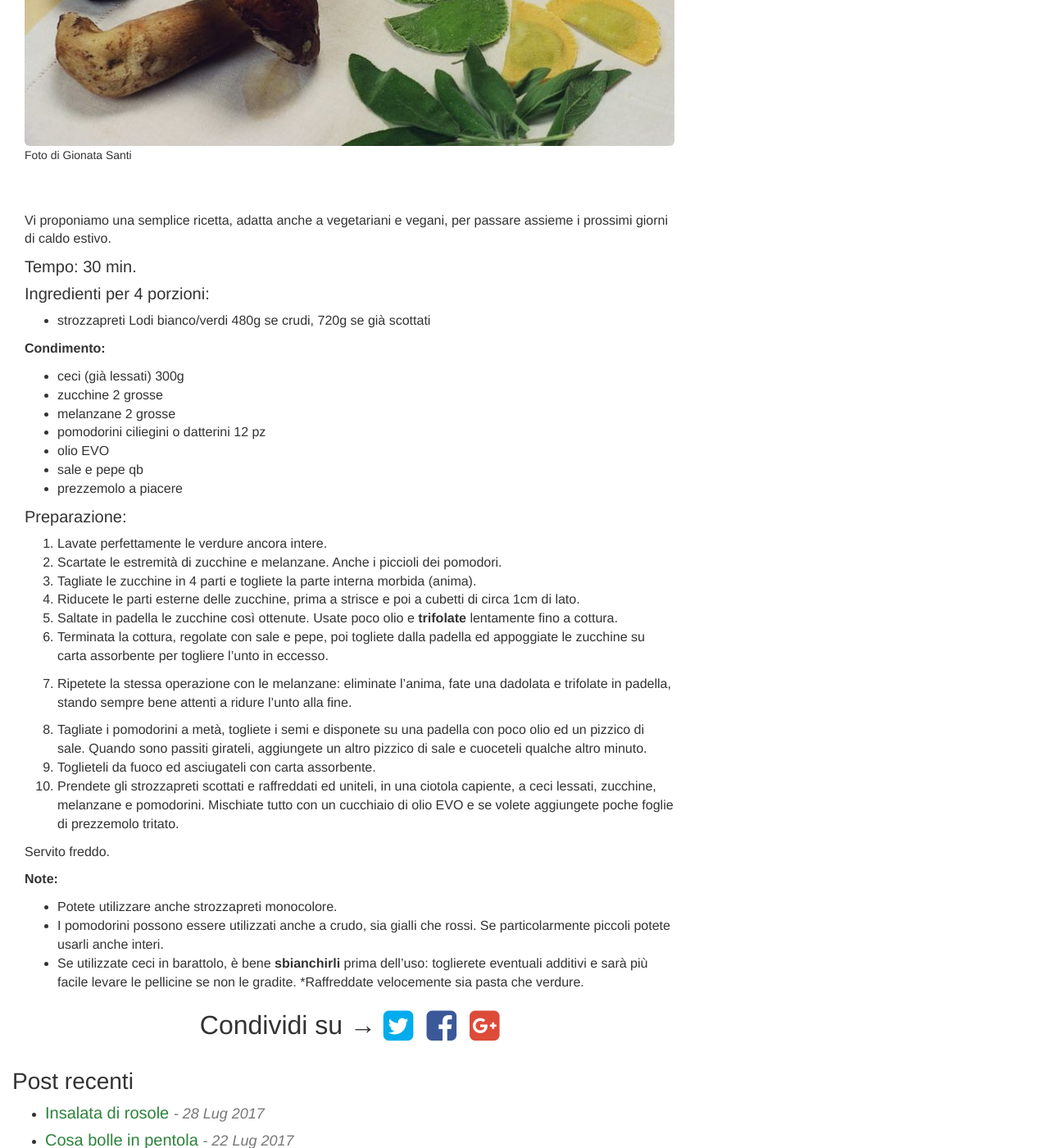
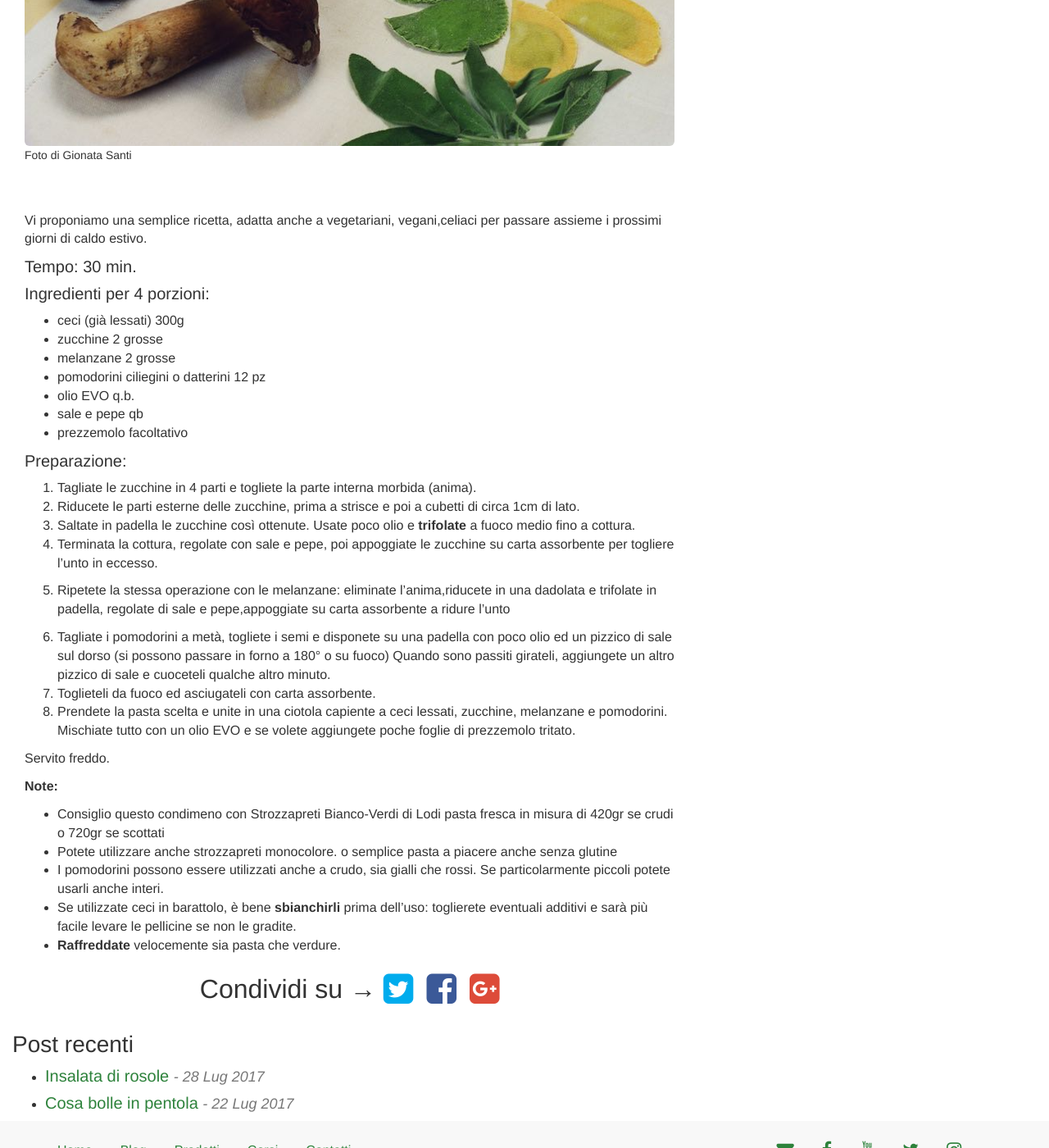
Before and after one commit to gioele-santi/cucina-di-lodi.github.io, a Jekyll site: the page built from _posts/2017-08-23-insalata_pasta.md, in a window 1280 px wide and 1400 px high, scrolled down 618 px. Shown: the whole window at 82% size. Built offline with Jekyll 4.4.1, drawn with Linux system fonts in a browser that asks for light colours; nearby versions of some CDN libraries; some web fonts are replaced; some of the changed text lies outside the part shown.

Commit message:
Edited recipe
Recipe was heavily modified

```diff
--- a/_posts/2017-08-23-insalata_pasta.md
+++ b/_posts/2017-08-23-insalata_pasta.md
@@ -1,6 +1,6 @@
 ---
 layout: post
-title:  "Condimento freddo vegano"
+title:  "Condimento freddo per insalata di pasta"
 date:   2017-08-23 00:30:00 +0100
 
 categories: ricette
@@ -14,7 +14,7 @@ image_credits: Foto di Gionata Santi</a>
 
 ---
 
-Vi proponiamo una semplice ricetta, adatta anche a vegetariani e vegani, per passare assieme i prossimi giorni di caldo estivo.
+Vi proponiamo una semplice ricetta, adatta anche a vegetariani, vegani,celiaci per passare assieme i prossimi giorni di caldo estivo.
 
 <!--continua-->
 
@@ -22,37 +22,35 @@ Vi proponiamo una semplice ricetta, adatta anche a vegetariani e vegani, per pas
 
 #### Ingredienti per 4 porzioni:
 
-* strozzapreti Lodi bianco/verdi 480g se crudi, 720g se già scottati
 
-**Condimento:**
+
 * ceci (già lessati) 300g
 * zucchine  2 grosse
 * melanzane 2 grosse
 * pomodorini ciliegini o datterini 12 pz
-* olio EVO
+* olio EVO q.b.
 * sale e pepe qb
-* prezzemolo a piacere
+* prezzemolo facoltativo
 
 #### Preparazione:
 
-1. Lavate perfettamente le verdure ancora intere.
-2. Scartate le estremità di zucchine e melanzane. Anche i piccioli dei pomodori.
-3. Tagliate le zucchine in 4 parti e togliete la parte interna morbida (anima).
-4. Riducete le parti esterne delle zucchine, prima a strisce e poi a cubetti di circa 1cm di lato.
-5. Saltate in padella le zucchine così ottenute. Usate poco olio e **trifolate** lentamente fino a cottura.
-6. Terminata la cottura, regolate con sale e pepe, poi togliete dalla padella ed appoggiate le zucchine su carta assorbente per togliere l'unto in eccesso.
+1. Tagliate le zucchine in 4 parti e togliete la parte interna morbida (anima).
+2. Riducete le parti esterne delle zucchine, prima a strisce e poi a cubetti di circa 1cm di lato.
+3. Saltate in padella le zucchine così ottenute. Usate poco olio e **trifolate** a fuoco medio fino a cottura.
+4. Terminata la cottura, regolate con sale e pepe, poi appoggiate le zucchine su carta assorbente per togliere l'unto in eccesso.
 
-7. Ripetete la stessa operazione con le melanzane: eliminate l'anima, fate una dadolata e trifolate in padella, stando sempre bene attenti a ridure l'unto alla fine.
+5. Ripetete la stessa operazione con le melanzane: eliminate l'anima,riducete in una dadolata e trifolate in padella, regolate di sale e pepe,appoggiate su carta assorbente a ridure l'unto
 
-8. Tagliate i pomodorini a metà, togliete i semi e disponete su una padella con poco olio ed un pizzico di sale. Quando sono passiti girateli, aggiungete un altro pizzico di sale e cuoceteli qualche altro minuto.
-9. Toglieteli da fuoco ed asciugateli con carta assorbente.
-10. Prendete gli strozzapreti scottati e raffreddati ed uniteli, in una ciotola capiente, a ceci lessati, zucchine, melanzane e pomodorini. Mischiate tutto con un cucchiaio di olio EVO e se volete aggiungete poche foglie di prezzemolo tritato.
+6. Tagliate i pomodorini a metà, togliete i semi e disponete su una padella con poco olio ed un pizzico di sale sul dorso (si possono passare in forno a 180° o su fuoco) Quando sono passiti girateli, aggiungete un altro pizzico di sale e cuoceteli qualche altro minuto.
+7. Toglieteli da fuoco ed asciugateli con carta assorbente.
+8. Prendete la pasta scelta e unite in una ciotola capiente a ceci lessati, zucchine, melanzane e pomodorini. Mischiate tutto con un olio EVO e se volete aggiungete poche foglie di prezzemolo tritato.
 
 Servito freddo.
 
 **Note:**
-
+* Consiglio questo condimeno con Strozzapreti Bianco-Verdi di Lodi pasta fresca in misura di 420gr se crudi o 720gr se scottati
 * Potete utilizzare anche strozzapreti monocolore.
+o semplice pasta a piacere anche senza glutine
 * I pomodorini possono essere utilizzati anche a crudo, sia gialli che rossi. Se particolarmente piccoli potete usarli anche interi.
 * Se utilizzate ceci in barattolo, è bene **sbianchirli** prima dell'uso: toglierete eventuali additivi e sarà più facile levare le pellicine se non le gradite.
-*Raffreddate velocemente sia pasta che verdure.
+* **Raffreddate** velocemente sia pasta che verdure.
```
